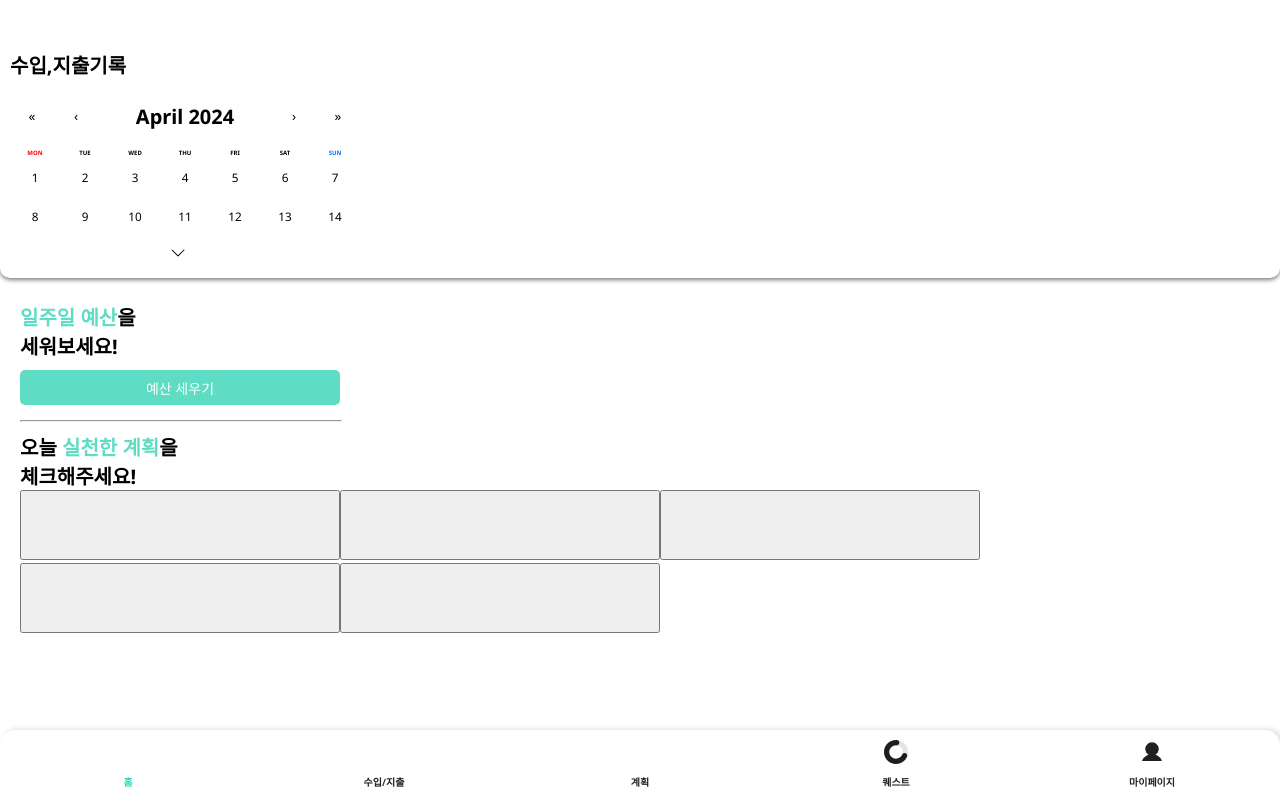
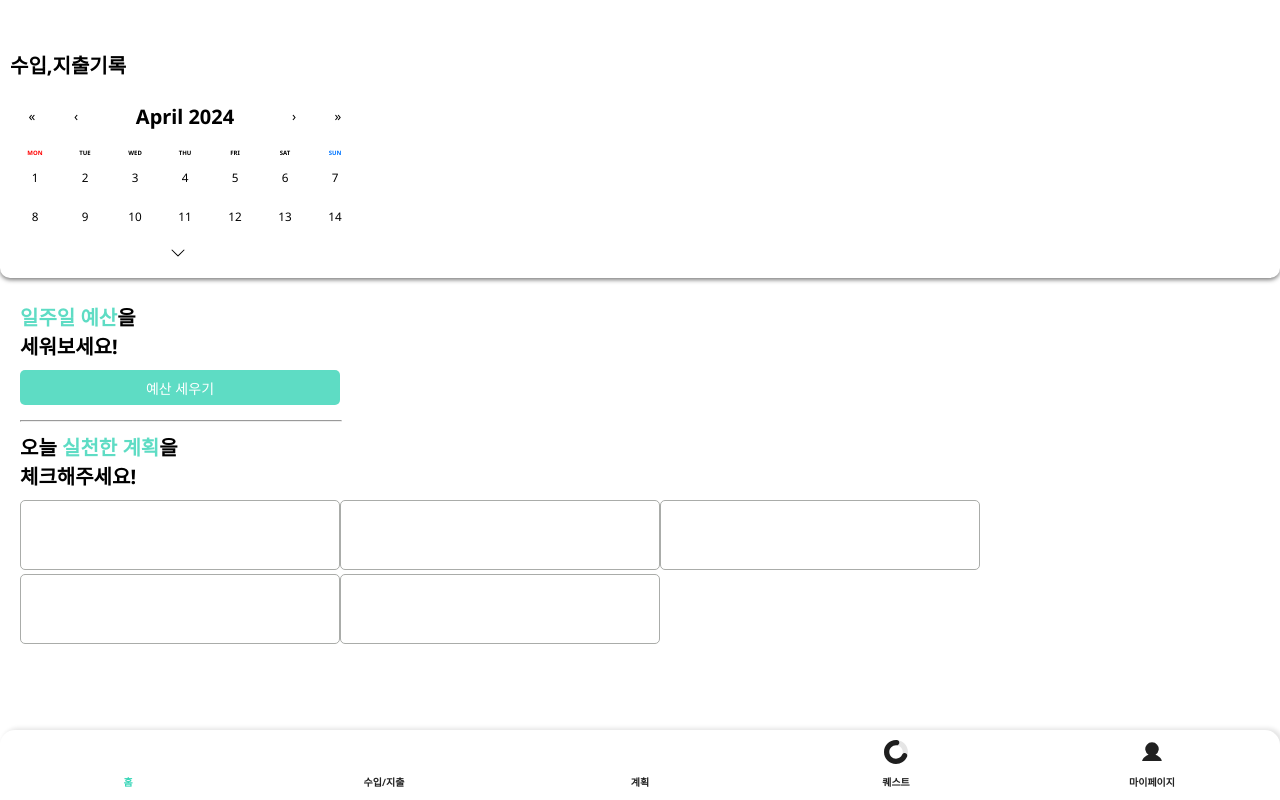
Before and after one commit to pinny2024/pinny-client-react, a React (Create React App) app: page /home in a window 1280 px wide. Built offline with nearby package versions, Linux system fonts and the light colour scheme; some icons are missing.

Commit message:
Feat : 실천 계획 버튼 ui 수정

```diff
--- a/src/css/home/week-plan.css
+++ b/src/css/home/week-plan.css
@@ -17,13 +17,16 @@
 }
 .bottom-plan hr{
     width: 320px;
-    color: #e6e6e6;
     margin-bottom: 10px;
 }
 
 .week-plan-name, .career-name{
     font-size: 20px;
     font-weight: bold;
+    /* margin-bottom: 20px; */
+}
+.career .career-name{
+    margin-bottom:10px;
 }
 
 .week-plan-name .week-budget,
@@ -33,4 +36,13 @@
 .career .career-button button{
     width: 320px;
     height:70px;
+    border-radius: 5px;
+    background-color: white;
+    border-width: 1px;
+    box-shadow: none;
+    border: 0.1px solid #aaaca9;
+    cursor: pointer;
 }
+.career .career-button{
+    margin-bottom: 80px;
+}
```
